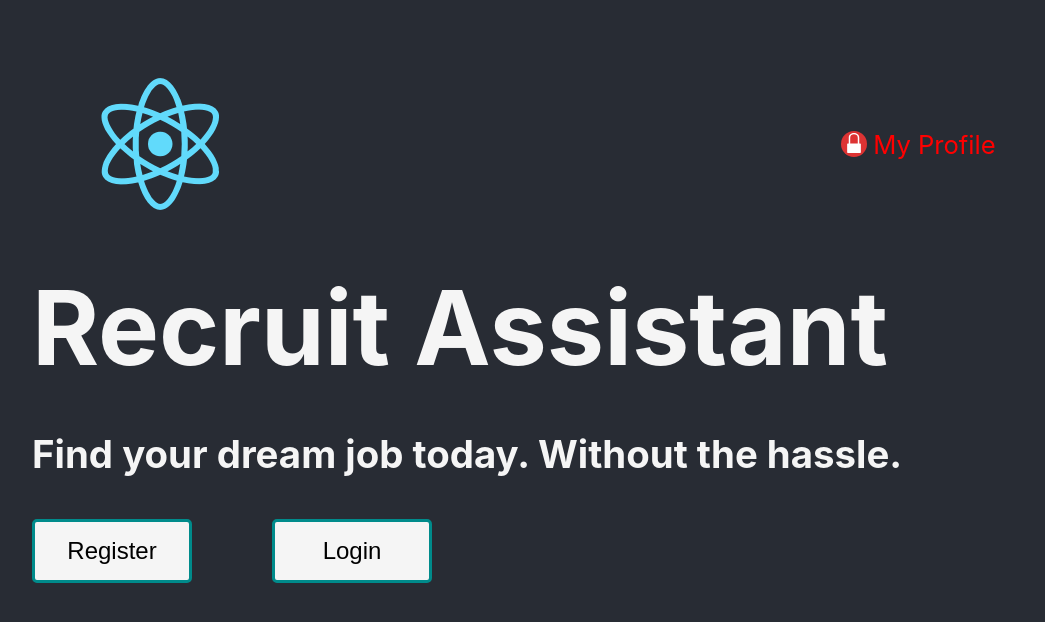
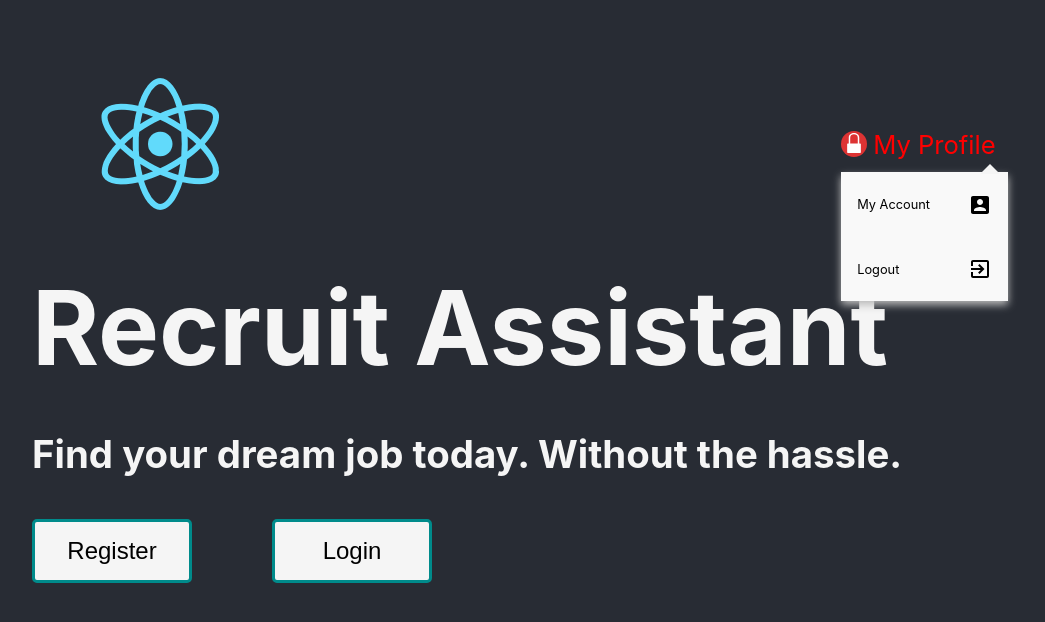
Before and after one commit to rwang301/COMP3900-Project, a React (Create React App) app in the folder frontend/: page / in a window 1280 px wide. Shown: the top 622 px of the page, without its empty margins (96-1141 px from the left). Built offline with nearby package versions, Linux system fonts and the light colour scheme.

Commit message:
dropdown data added - routes to be added

```diff
--- a/frontend/src/components/NavDropdown.js
+++ b/frontend/src/components/NavDropdown.js
@@ -3,6 +3,10 @@ import styled from "styled-components";
 import { Link } from 'react-router-dom';
 import lock from '../assets/lock.svg';
 import profile from '../assets/profile.svg';
+import AccountBoxIcon from '@material-ui/icons/AccountBox';
+import ExitToAppIcon from '@material-ui/icons/ExitToApp';
+
+
 
 const Div = styled.div`
   display: flex;
@@ -25,27 +29,120 @@ const Paragraph = styled.p`
   visibility: ${props => props.login || props.visible ? 'unset' : 'hidden'};
 `;
 
+const DropdownArrow = styled.div`
+  border: solid white;
+  border-width: 0 3px 3px 0;
+  //display: inline-block;
+  padding: 3px;
+  display: ${props => props.login ? 'unset' : 'none'};
+  transform: rotate(45deg);
+`;
+
+const DropdownLink = styled(Link)`
+  /* position: relative;
+  display: inline-block; */
+  text-decoration: none;
+`;
+
 const Dropdown = styled.div`
-  width: 0;
-  height: 0;
-  border-left: 0.5vw solid transparent;
-  border-right: 0.5vw solid transparent;
-  border-top: 0.5vw solid white;
-  display: ${props => props.login ? 'unset' : 'none'};
+
+`;
+
+// const DropdownTriangle = styled.div`
+//   position: absolute;
+//   top: 4.9vw;
+// 	left: 11.4vw;
+// 	width: 0;
+// 	height: 0;
+// 	border: 8px solid transparent;
+// 	border-bottom-color: #f9f9f9;
+// 	border-top: 0;
+//   /* margin-top: 5vw;
+//   margin-left: 5.2vw; */
+//   /* box-shadow: 0px 4px 8px 0px #bababa; */
+//   z-index: 1;
+// `;
+
+
+
+const DropdownMenu = styled.div`
+  display: block;
+  position: absolute;
+  background-color: #f9f9f9;
+  box-shadow: 0px 4px 8px 0px #bababa;
+  z-index: 1;
+  width: 13vw;
+  margin-top: -1vw;
+
+  &:after {
+    content: '';
+    position: absolute;
+    top: 0;
+    right: 1vmin;
+    width: 0;
+    height: 0;
+    border: 10px solid transparent;
+    border-bottom-color: inherit;
+    border-top: 0;
+    margin-top: -0.63vw;
+    z-index: 3;
+  };
+
+  & > a {
+    color: black;
+    padding: 12px 16px;
+    text-decoration: none;
+    display: flex;
+    align-items: center;
+    justify-content: space-between;
+
+    &:hover{
+      background-color: #c6f5f7;
+    };
+
+
+  }
+`;
+
+const Wrapper = styled.div`
+  position: relative;
+  display: inline-block;
+  &:hover ${DropdownMenu} {
+    display: block;
+  };
+`;
+
+const OptionText = styled.p`
+    font-size: 1vw;
 `;
 
 export default function NavDropdown(props) {
   return (
-    <>
-      <Link style={{textDecoration: 'none'}} to='/'>
+    <Wrapper>
+      {/* <DropdownLink to='/'> */}
         <Div login={props.login} onClick={props.login ? props.logout : undefined}>
           <img src={props.login ? profile : lock} alt="Lock"></img>
           <Paragraph login={props.login} visible={true}>My Profile</Paragraph>
           &nbsp;
-          <Dropdown login={props.login}/>
+          <DropdownArrow login={props.login}/>
         </Div>
+        <DropdownMenu>
+          <a href="">
+            <OptionText>
+              My Account
+            </OptionText>
+            <AccountBoxIcon/>
+          </a>
+          <a href="">
+            <OptionText>
+              Logout
+            </OptionText>
+            <ExitToAppIcon/>
+          </a>
+        </DropdownMenu>
 
-      </Link>
-    </>
+
+      {/* </DropdownLink> */}
+    </Wrapper>
   )
 }
```
